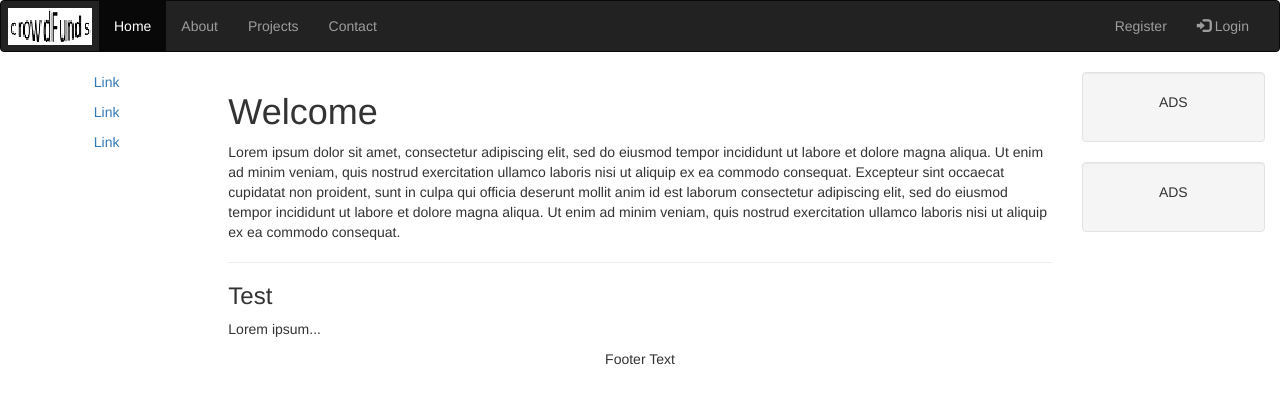
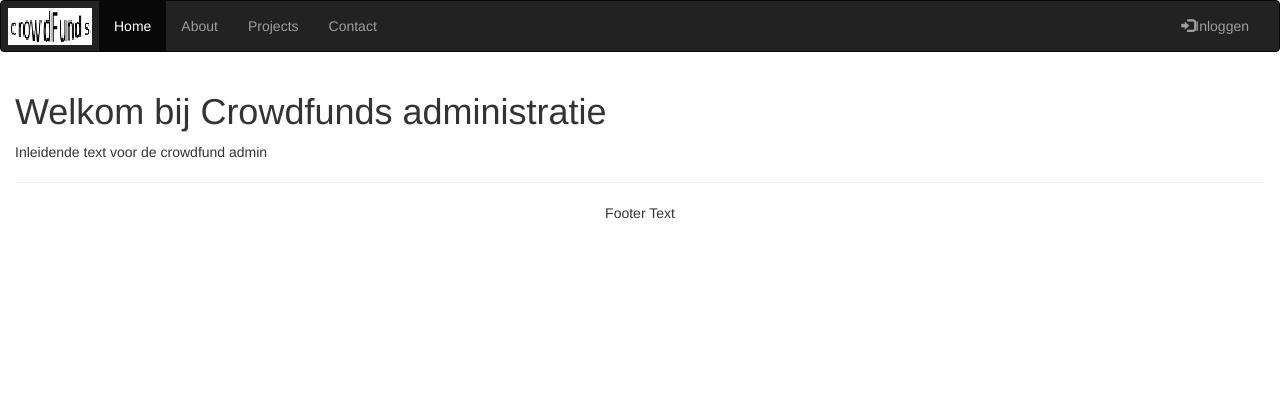
Before and after one commit to MK1026/CrowdAdmin, an Angular app in the folder CrowdAdmin/: page / in a window 1280 px wide. Shown: the top 404 px of the page. Built offline with nearby package versions, Linux system fonts and the light colour scheme.

Commit message:
Friday 20180713

```diff
--- a/CrowdAdmin/src/app/app.component.html
+++ b/CrowdAdmin/src/app/app.component.html
@@ -11,34 +11,19 @@
         <li><a href="#">Contact</a></li>
       </ul>
       <ul class="nav navbar-nav navbar-right">
-        <li><a href="#"> Register</a></li>
-        <li><a href="#"><span class="glyphicon glyphicon-log-in"></span> Login</a></li>
+         <li><a href="#"> {{labels.register}}</a></li>
+        <li><a href="#"><span class="glyphicon glyphicon-log-in"></span>{{login}}</a></li>
       </ul>
     </div>
   </div>
 </nav>
 
 <div class="container-fluid text-center">
-  <div class="row content">
-    <div class="col-sm-2 sidenav">
-      <p><a href="#">Link</a></p>
-      <p><a href="#">Link</a></p>
-      <p><a href="#">Link</a></p>
-    </div>
-    <div class="col-sm-8 text-left">
-      <h1>Welcome</h1>
-      <p>Lorem ipsum dolor sit amet, consectetur adipiscing elit, sed do eiusmod tempor incididunt ut labore et dolore magna aliqua. Ut enim ad minim veniam, quis nostrud exercitation ullamco laboris nisi ut aliquip ex ea commodo consequat. Excepteur sint occaecat cupidatat non proident, sunt in culpa qui officia deserunt mollit anim id est laborum consectetur adipiscing elit, sed do eiusmod tempor incididunt ut labore et dolore magna aliqua. Ut enim ad minim veniam, quis nostrud exercitation ullamco laboris nisi ut aliquip ex ea commodo consequat.</p>
+   <div class="row content">
+    <div class="col-sm-12 text-left">
+      <h1>Welkom bij Crowdfunds administratie</h1>
+      <p>Inleidende text voor de crowdfund admin</p>
       <hr>
-      <h3>Test</h3>
-      <p>Lorem ipsum...</p>
-    </div>
-    <div class="col-sm-2 sidenav">
-      <div class="well">
-        <p>ADS</p>
-      </div>
-      <div class="well">
-        <p>ADS</p>
-      </div>
     </div>
   </div>
 </div>
--- a/CrowdAdmin/src/app/app.component.ts
+++ b/CrowdAdmin/src/app/app.component.ts
@@ -1,10 +1,18 @@
+import { AppService } from './app.service';
 import { Component } from '@angular/core';
 
 @Component({
   selector: 'app-root',
   templateUrl: './app.component.html',
-  styleUrls: ['./app.component.css']
+  styleUrls: ['./app.component.css'],
+  providers: [AppService]
 })
+
 export class AppComponent {
-  title = 'app';
+  labels: any;
+  login: string;
+  constructor(private appService: AppService) {
+    this.labels = this.appService.getMainLabels();
+    this.login = 'Inloggen';
+  }
 }
--- /dev/null
+++ b/CrowdAdmin/src/app/app.service.ts
@@ -0,0 +1,17 @@
+import { Injectable } from '@angular/core';
+
+    const mainLabels = [{title: 'Crowdfund investments', login: 'Inloggen', register: 'Registreren' }];
+
+@Injectable()
+export class AppService {
+
+  private labels;
+
+  constructor() {
+    this.labels = mainLabels;
+  }
+
+  getMainLabels() {
+    return this.labels;
+  }
+}
--- a/CrowdAdmin/src/index.html
+++ b/CrowdAdmin/src/index.html
@@ -2,7 +2,7 @@
 <html lang="en">
 <head>
   <meta charset="utf-8">
-  <title>CrowdAdmin2</title>
+  <title>Crowdfund Investments</title>
   <base href="/">
 
   <meta name="viewport" content="width=device-width, initial-scale=1">
```
Also changed, not shown: 1 other file (tests, documents, lock files or other folders).
